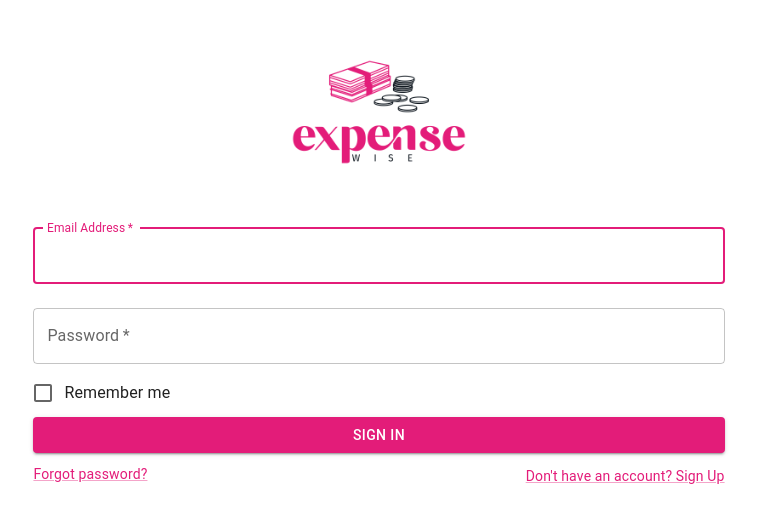
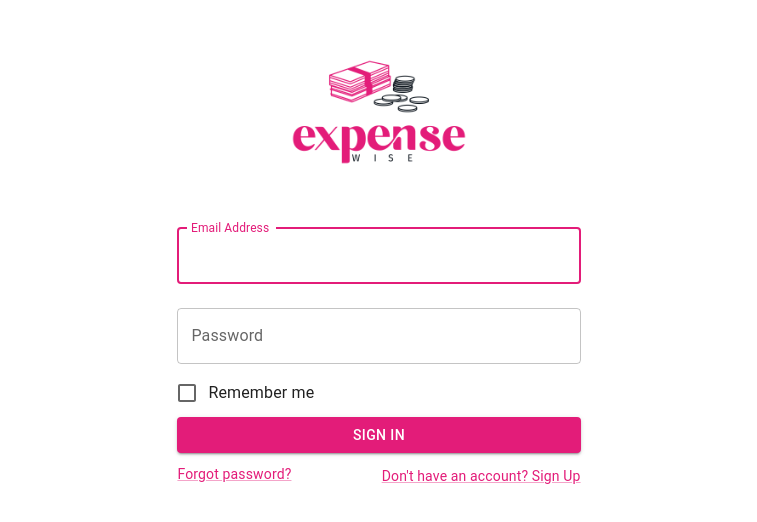
Before and after one commit to masonomare1/expensewise, a React (Create React App) app in the folder client/: page / in a window 1280 px wide. Shown: the part 188-710 px from the top of the page, without its empty margins (261-1018 px from the left). Built offline with nearby package versions, Linux system fonts and the light colour scheme.

Commit message:
Add live validations for login page

```diff
--- a/client/src/pages/login/login.page.tsx
+++ b/client/src/pages/login/login.page.tsx
@@ -11,6 +11,7 @@ import {
 } from "@mui/material";
 import React, { ChangeEvent, FormEvent, useEffect, useState } from "react";
 import { Link as RouterLink, useNavigate } from "react-router-dom";
+import { validateEmail, validatePassword } from "validators/auth/auth";
 import CircularProgress from "@mui/material/CircularProgress";
 import { useDispatch } from "react-redux";
 
@@ -29,27 +30,69 @@ const LoginPage = () => {
   const [modalIsOpen, setModalIsOpen] = useState(false);
   const { loading, request, error, clearError } = useHttp();
   const [loginCredentials, setLoginCredentials] = useState({
-    email: "",
-    password: "",
+    email: { value: "", error: false, errorMessage: "" },
+    password: { value: "", error: false, errorMessage: "" },
   });
 
   const changeHandlerData = (event: ChangeEvent<HTMLInputElement>) => {
     const { name, value } = event.target;
-    setLoginCredentials({ ...loginCredentials, [name]: value });
+    setLoginCredentials({
+      ...loginCredentials,
+      [name]: {
+        value: value,
+        error: false,
+        errorMessage: "",
+      },
+    });
   };
 
   const handleSubmit = async (event: FormEvent<HTMLFormElement>) => {
     event.preventDefault();
-    const response = await request("/auth/login", "POST", loginCredentials);
 
-    if (!error) {
-      dispatch(setCurrentUser(response.data.user));
-      Toast("success", "Successfully logged in.");
-      localStorage.setItem("token", response.data.token);
-      setLoginCredentials({ email: "", password: "" });
-      navigate("/profile");
+    const email = {
+      value: loginCredentials.email.value,
+      ...validateEmail(loginCredentials.email.value),
+    };
+    const password = {
+      value: loginCredentials.password.value,
+      ...validatePassword(loginCredentials.password.value),
+    };
+
+    setLoginCredentials({ email, password });
+
+    if (!(email.error || password.error)) {
+      const response = await request("/auth/login", "POST", {
+        email: email.value,
+        password: password.value,
+      });
+
+      if (!error) {
+        dispatch(setCurrentUser(response.data.user));
+        Toast("success", "Successfully logged in.");
+        localStorage.setItem("token", response.data.token);
+        setLoginCredentials({
+          email: { value: "", error: false, errorMessage: "" },
+          password: { value: "", error: false, errorMessage: "" },
+        });
+        navigate("/profile");
+      }
     }
   };
+
+  useEffect(() => {
+    setLoginCredentials({
+      email: {
+        value: loginCredentials.email.value,
+        error: loginCredentials.email.error,
+        errorMessage: loginCredentials.email.errorMessage,
+      },
+      password: {
+        value: loginCredentials.password.value,
+        error: loginCredentials.password.error,
+        errorMessage: loginCredentials.password.errorMessage,
+      },
+    });
+  }, [loginCredentials.email.value, loginCredentials.password.value]);
 
   useEffect(() => {
     if (error) {
@@ -74,9 +117,9 @@ const LoginPage = () => {
           <Box
             sx={{
               width: {
-                xl: "40%",
-                lg: "60%",
-                md: "70%",
+                xl: "35%",
+                lg: "35%",
+                md: "40%",
                 sm: "90%",
               },
             }}
@@ -86,30 +129,39 @@ const LoginPage = () => {
                 margin="normal"
                 autoComplete="email"
                 id="email"
-                required
                 fullWidth
                 autoFocus
                 label="Email Address"
                 className={classes.textField}
-                type="email"
                 placeholder="Email"
                 name="email"
-                value={loginCredentials.email}
+                value={loginCredentials.email.value}
                 onChange={changeHandlerData}
+                error={loginCredentials.email.error}
               />
+              {loginCredentials.email.error && (
+                <div className={classes.errorMessage}>
+                  {loginCredentials.email.errorMessage}
+                </div>
+              )}
               <TextField
                 margin="normal"
                 label="Password"
                 type="password"
                 id="password"
-                required
                 fullWidth
                 autoComplete="current-password"
                 className={classes.textField}
                 name="password"
-                value={loginCredentials.password}
+                value={loginCredentials.password.value}
                 onChange={changeHandlerData}
+                error={loginCredentials.password.error}
               />
+              {loginCredentials.password.error && (
+                <div className={classes.errorMessage}>
+                  {loginCredentials.password.errorMessage}
+                </div>
+              )}
               <FormControlLabel
                 control={<Checkbox value="remember" />}
                 label="Remember me"
--- a/client/src/pages/login/login.styles.ts
+++ b/client/src/pages/login/login.styles.ts
@@ -53,4 +53,9 @@ export default makeStyles(() => ({
       },
     },
   },
+
+  errorMessage: {
+    color: "red",
+    fontSize: "0.8rem",
+  },
 }));
```
